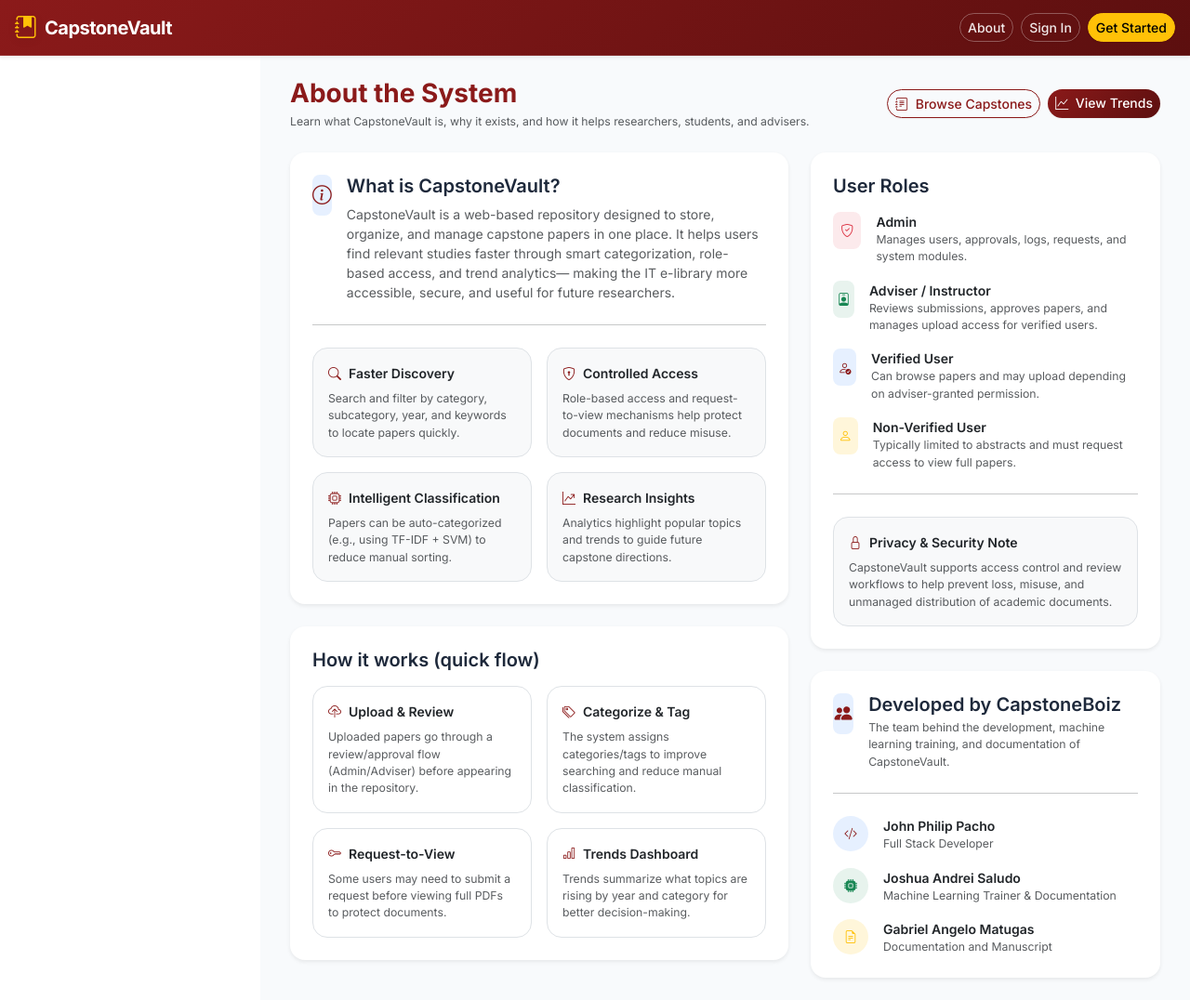
After one commit to WOKscript/CapstoneVault, a Django app: page /about/ in a window 1280 px wide. The commit adds this page. Shown: the whole page at 93% size. Run offline with Django 5.2, Linux system fonts and the light colour scheme.

Commit message:
final changes - no revision

```diff
--- /dev/null
+++ b/backend/core/templates/core/about_system.html
@@ -0,0 +1,283 @@
+{% extends "core/base.html" %}
+
+{% block title %}About the System - CapstoneVault{% endblock %}
+
+{% block content %}
+<div class="container-fluid px-0 px-md-2">
+  <div class="d-flex align-items-center justify-content-between flex-wrap gap-2 mb-4">
+    <div>
+      <h3 class="mb-1 fw-bold text-primary">About the System</h3>
+      <p class="text-muted small mb-0">
+        Learn what CapstoneVault is, why it exists, and how it helps researchers, students, and advisers.
+      </p>
+    </div>
+
+    <div class="d-flex gap-2">
+      <a href="{% url 'capstones_main' %}" class="btn btn-outline-primary btn-sm rounded-pill">
+        <i class="bi bi-journal-text me-1"></i> Browse Capstones
+      </a>
+      <a href="{% url 'trends_dashboard' %}" class="btn btn-primary btn-sm rounded-pill">
+        <i class="bi bi-graph-up me-1"></i> View Trends
+      </a>
+    </div>
+  </div>
+
+  <div class="row g-4">
+    <!-- Overview -->
+    <div class="col-lg-7">
+      <div class="card border-0 shadow-sm rounded-4 overflow-hidden">
+        <div class="card-body p-4">
+          <div class="d-flex align-items-start gap-3">
+            <div class="rounded-3 d-flex align-items-center justify-content-center"
+                 style="width:44px;height:44px;background:rgba(13,110,253,.10);">
+              <i class="bi bi-info-circle text-primary" style="font-size: 1.3rem;"></i>
+            </div>
+            <div class="flex-grow-1">
+              <h5 class="fw-semibold mb-2">What is CapstoneVault?</h5>
+              <p class="text-muted mb-0">
+                CapstoneVault is a web-based repository designed to store, organize, and manage capstone papers in one place.
+                It helps users find relevant studies faster through smart categorization, role-based access, and trend analytics—
+                making the IT e-library more accessible, secure, and useful for future researchers.
+              </p>
+            </div>
+          </div>
+
+          <hr class="my-4">
+
+          <div class="row g-3">
+            <div class="col-md-6">
+              <div class="p-3 rounded-4 border bg-light">
+                <div class="d-flex align-items-center gap-2 mb-2">
+                  <i class="bi bi-search text-primary"></i>
+                  <span class="fw-semibold">Faster Discovery</span>
+                </div>
+                <p class="text-muted small mb-0">
+                  Search and filter by category, subcategory, year, and keywords to locate papers quickly.
+                </p>
+              </div>
+            </div>
+
+            <div class="col-md-6">
+              <div class="p-3 rounded-4 border bg-light">
+                <div class="d-flex align-items-center gap-2 mb-2">
+                  <i class="bi bi-shield-lock text-primary"></i>
+                  <span class="fw-semibold">Controlled Access</span>
+                </div>
+                <p class="text-muted small mb-0">
+                  Role-based access and request-to-view mechanisms help protect documents and reduce misuse.
+                </p>
+              </div>
+            </div>
+
+            <div class="col-md-6">
+              <div class="p-3 rounded-4 border bg-light">
+                <div class="d-flex align-items-center gap-2 mb-2">
+                  <i class="bi bi-cpu text-primary"></i>
+                  <span class="fw-semibold">Intelligent Classification</span>
+                </div>
+                <p class="text-muted small mb-0">
+                  Papers can be auto-categorized (e.g., using TF-IDF + SVM) to reduce manual sorting.
+                </p>
+              </div>
+            </div>
+
+            <div class="col-md-6">
+              <div class="p-3 rounded-4 border bg-light">
+                <div class="d-flex align-items-center gap-2 mb-2">
+                  <i class="bi bi-graph-up-arrow text-primary"></i>
+                  <span class="fw-semibold">Research Insights</span>
+                </div>
+                <p class="text-muted small mb-0">
+                  Analytics highlight popular topics and trends to guide future capstone directions.
+                </p>
+              </div>
+            </div>
+          </div>
+        </div>
+      </div>
+
+      <!-- How it Works -->
+      <div class="card border-0 shadow-sm rounded-4 mt-4">
+        <div class="card-body p-4">
+          <h5 class="fw-semibold mb-3">How it works (quick flow)</h5>
+          <div class="row g-3">
+            <div class="col-md-6">
+              <div class="p-3 rounded-4 border">
+                <div class="d-flex align-items-center gap-2 mb-2">
+                  <i class="bi bi-cloud-upload text-primary"></i>
+                  <span class="fw-semibold">Upload & Review</span>
+                </div>
+                <p class="text-muted small mb-0">
+                  Uploaded papers go through a review/approval flow (Admin/Adviser) before appearing in the repository.
+                </p>
+              </div>
+            </div>
+            <div class="col-md-6">
+              <div class="p-3 rounded-4 border">
+                <div class="d-flex align-items-center gap-2 mb-2">
+                  <i class="bi bi-tags text-primary"></i>
+                  <span class="fw-semibold">Categorize & Tag</span>
+                </div>
+                <p class="text-muted small mb-0">
+                  The system assigns categories/tags to improve searching and reduce manual classification.
+                </p>
+              </div>
+            </div>
+            <div class="col-md-6">
+              <div class="p-3 rounded-4 border">
+                <div class="d-flex align-items-center gap-2 mb-2">
+                  <i class="bi bi-key text-primary"></i>
+                  <span class="fw-semibold">Request-to-View</span>
+                </div>
+                <p class="text-muted small mb-0">
+                  Some users may need to submit a request before viewing full PDFs to protect documents.
+                </p>
+              </div>
+            </div>
+            <div class="col-md-6">
+              <div class="p-3 rounded-4 border">
+                <div class="d-flex align-items-center gap-2 mb-2">
+                  <i class="bi bi-bar-chart text-primary"></i>
+                  <span class="fw-semibold">Trends Dashboard</span>
+                </div>
+                <p class="text-muted small mb-0">
+                  Trends summarize what topics are rising by year and category for better decision-making.
+                </p>
+              </div>
+            </div>
+          </div>
+        </div>
+      </div>
+    </div>
+
+    <!-- Roles + Team -->
+    <div class="col-lg-5">
+      <!-- Roles -->
+      <div class="card border-0 shadow-sm rounded-4">
+        <div class="card-body p-4">
+          <h5 class="fw-semibold mb-3">User Roles</h5>
+
+          <div class="d-flex align-items-start gap-3 mb-3">
+            <div class="rounded-3 d-flex align-items-center justify-content-center"
+                 style="width:40px;height:40px;background:rgba(220,53,69,.10);">
+              <i class="bi bi-shield-check text-danger"></i>
+            </div>
+            <div>
+              <div class="fw-semibold">Admin</div>
+              <div class="text-muted small">
+                Manages users, approvals, logs, requests, and system modules.
+              </div>
+            </div>
+          </div>
+
+          <div class="d-flex align-items-start gap-3 mb-3">
+            <div class="rounded-3 d-flex align-items-center justify-content-center"
+                 style="width:40px;height:40px;background:rgba(25,135,84,.10);">
+              <i class="bi bi-person-badge text-success"></i>
+            </div>
+            <div>
+              <div class="fw-semibold">Adviser / Instructor</div>
+              <div class="text-muted small">
+                Reviews submissions, approves papers, and manages upload access for verified users.
+              </div>
+            </div>
+          </div>
+
+          <div class="d-flex align-items-start gap-3 mb-3">
+            <div class="rounded-3 d-flex align-items-center justify-content-center"
+                 style="width:40px;height:40px;background:rgba(13,110,253,.10);">
+              <i class="bi bi-person-check text-primary"></i>
+            </div>
+            <div>
+              <div class="fw-semibold">Verified User</div>
+              <div class="text-muted small">
+                Can browse papers and may upload depending on adviser-granted permission.
+              </div>
+            </div>
+          </div>
+
+          <div class="d-flex align-items-start gap-3">
+            <div class="rounded-3 d-flex align-items-center justify-content-center"
+                 style="width:40px;height:40px;background:rgba(255,193,7,.15);">
+              <i class="bi bi-person text-warning"></i>
+            </div>
+            <div>
+              <div class="fw-semibold">Non-Verified User</div>
+              <div class="text-muted small">
+                Typically limited to abstracts and must request access to view full papers.
+              </div>
+            </div>
+          </div>
+
+          <hr class="my-4">
+
+          <div class="p-3 rounded-4 border bg-light">
+            <div class="d-flex align-items-center gap-2 mb-2">
+              <i class="bi bi-lock text-primary"></i>
+              <span class="fw-semibold">Privacy & Security Note</span>
+            </div>
+            <p class="text-muted small mb-0">
+              CapstoneVault supports access control and review workflows to help prevent loss, misuse,
+              and unmanaged distribution of academic documents.
+            </p>
+          </div>
+        </div>
+      </div>
+
+      <!-- ✅ Developed By -->
+      <div class="card border-0 shadow-sm rounded-4 mt-4">
+        <div class="card-body p-4">
+          <div class="d-flex align-items-start gap-3">
+            <div class="rounded-3 d-flex align-items-center justify-content-center"
+                 style="width:44px;height:44px;background:rgba(13,110,253,.10);">
+              <i class="bi bi-people-fill text-primary" style="font-size: 1.2rem;"></i>
+            </div>
+            <div class="flex-grow-1">
+              <h5 class="fw-semibold mb-1">Developed by CapstoneBoiz</h5>
+              <p class="text-muted small mb-0">
+                The team behind the development, machine learning training, and documentation of CapstoneVault.
+              </p>
+            </div>
+          </div>
+
+          <hr class="my-4">
+
+          <div class="d-flex align-items-start gap-3 mb-3">
+            <div class="rounded-circle d-flex align-items-center justify-content-center"
+                 style="width:38px;height:38px;background:rgba(13,110,253,.10);">
+              <i class="bi bi-code-slash text-primary"></i>
+            </div>
+            <div>
+              <div class="fw-semibold">John Philip Pacho</div>
+              <div class="text-muted small">Full Stack Developer</div>
+            </div>
+          </div>
+
+          <div class="d-flex align-items-start gap-3 mb-3">
+            <div class="rounded-circle d-flex align-items-center justify-content-center"
+                 style="width:38px;height:38px;background:rgba(25,135,84,.10);">
+              <i class="bi bi-cpu-fill text-success"></i>
+            </div>
+            <div>
+              <div class="fw-semibold">Joshua Andrei Saludo</div>
+              <div class="text-muted small">Machine Learning Trainer & Documentation</div>
+            </div>
+          </div>
+
+          <div class="d-flex align-items-start gap-3">
+            <div class="rounded-circle d-flex align-items-center justify-content-center"
+                 style="width:38px;height:38px;background:rgba(255,193,7,.15);">
+              <i class="bi bi-file-earmark-text text-warning"></i>
+            </div>
+            <div>
+              <div class="fw-semibold">Gabriel Angelo Matugas</div>
+              <div class="text-muted small">Documentation and Manuscript</div>
+            </div>
+          </div>
+        </div>
+      </div>
+
+    </div>
+  </div>
+</div>
+{% endblock %}
--- a/backend/core/templates/core/base.html
+++ b/backend/core/templates/core/base.html
@@ -72,24 +72,44 @@
             </div>
             <span class="d-none d-sm-inline">{{ user.first_name|default:user.username }}</span>
           </button>
+
           <ul class="dropdown-menu dropdown-menu-end shadow border-0 rounded-3 mt-2">
             <li><h6 class="dropdown-header">{{ user.email }}</h6></li>
             <li><span class="dropdown-item-text small text-muted">Role: {{ user.userprofile.role|title }}</span></li>
             <li><hr class="dropdown-divider"></li>
+
             <li>
               <a class="dropdown-item" href="{% url 'profile_settings' %}">
                 <i class="bi bi-person me-2"></i>Profile Settings
               </a>
             </li>
-            <li><a class="dropdown-item" href="{% url 'preferences' %}"><i class="bi bi-gear me-2"></i>Preferences</a></li>
-            <li><a class="dropdown-item" href="{% url 'help_support' %}"><i class="bi bi-question-circle me-2"></i>Help & Support</a></li>
+
+            <!-- ✅ NEW: About the System -->
+            <li>
+              <a class="dropdown-item" href="{% url 'about_system' %}">
+                <i class="bi bi-info-circle me-2"></i>About the System
+              </a>
+            </li>
+
+            <li>
+              <a class="dropdown-item" href="{% url 'help_support' %}">
+                <i class="bi bi-question-circle me-2"></i>Help & Support
+              </a>
+            </li>
+
+            <!-- ❌ Removed: Preferences -->
+
             <li><hr class="dropdown-divider"></li>
-            <li><a class="dropdown-item text-danger" href="{% url 'logout' %}">
-              <i class="bi bi-box-arrow-right me-2"></i>Sign Out
-            </a></li>
+            <li>
+              <a class="dropdown-item text-danger" href="{% url 'logout' %}">
+                <i class="bi bi-box-arrow-right me-2"></i>Sign Out
+              </a>
+            </li>
           </ul>
         </div>
       {% else %}
+        <!-- Optional public About button -->
+        <a href="{% url 'about_system' %}" class="btn btn-outline-light btn-sm me-2 rounded-pill">About</a>
         <a href="{% url 'login' %}" class="btn btn-outline-light btn-sm me-2 rounded-pill">Sign In</a>
         <a href="{% url 'signup' %}" class="btn btn-warning btn-sm rounded-pill">Get Started</a>
       {% endif %}
@@ -137,7 +157,6 @@
             <span class="nav-text">User Management</span>
           </a>
 
-          <!-- ✅ Adviser Management (ADMIN) -->
           <a href="{% url 'adviser_management' %}"
              class="nav-link {% if request.resolver_match.url_name == 'adviser_management' or request.resolver_match.url_name == 'edit_adviser' %}active{% endif %}">
             <i class="bi bi-person-lines-fill nav-icon"></i>
@@ -162,7 +181,6 @@
             <span class="nav-text">Capstones</span>
           </a>
 
-          <!-- Admin can always upload -->
           <a href="{% url 'upload_capstone' %}"
              class="nav-link {% if request.resolver_match.url_name == 'upload_capstone' %}active{% endif %}">
             <i class="bi bi-cloud-upload nav-icon"></i>
@@ -189,7 +207,6 @@
             <i class="bi bi-journal-text nav-icon"></i>
             <span class="nav-text">Capstones</span>
           </a>
-          <!-- NOTE: Instructors CANNOT upload. No Upload PDF link here. -->
           <a href="{% url 'manage_upload_access' %}"
              class="nav-link {% if request.resolver_match.url_name == 'manage_upload_access' %}active{% endif %}">
             <i class="bi bi-person-check nav-icon"></i>
@@ -258,33 +275,12 @@
         </div>
       {% endif %}
     </nav>
-
-    <!-- Sidebar Footer -->
-    <div class="sidebar-footer mt-auto p-3 border-top bg-light">
-      <div class="d-flex align-items-center justify-content-between">
-        <div class="flex-grow-1">
-          <div class="d-flex align-items-center">
-            <i class="bi bi-shield-check text-success me-2"></i>
-            <small class="text-muted">System Status</small>
-          </div>
-          <div class="progress progress-sm mt-1">
-            <div class="progress-bar bg-success" style="width: 95%"></div>
-          </div>
-        </div>
-        <button class="btn btn-outline-secondary btn-sm rounded-pill ms-2" data-bs-toggle="tooltip" title="System Info">
-          <i class="bi bi-info-circle"></i>
-        </button>
-      </div>
-    </div>
   </aside>
   {% endif %}
 
   <!-- Page Content -->
   <div id="page-content-wrapper" class="flex-grow-1">
-    {# Breadcrumbs removed globally. Keep block for compat but render nothing. #}
     {% block breadcrumb %}{% endblock %}
-
-    {# Optional page header (use in child templates if needed) #}
     {% block page_header %}{% endblock %}
 
     <!-- Main Content Area -->
@@ -315,7 +311,6 @@
       <!-- Page Content -->
       {% block content %}
         {% if not user.is_authenticated %}
-        <!-- Welcome Page for Non-authenticated Users -->
         <div class="hero-section text-center py-5">
           <div class="container">
             <div class="row justify-content-center">
@@ -337,13 +332,12 @@
                   </a>
                 </div>
 
-                <!-- Features Grid -->
                 <div class="row g-4 mt-4">
                   <div class="col-md-4">
                     <div class="feature-card text-center p-4">
                       <i class="bi bi-search text-primary mb-3" style="font-size: 2rem;"></i>
                       <h5 class="fw-semibold">Discover Research</h5>
-                      <p class="text-muted small">Explore thousands of capstone projects across various disciplines</p>
+                      <p class="text-muted small">Explore capstone projects across various disciplines</p>
                     </div>
                   </div>
                   <div class="col-md-4">
@@ -371,16 +365,9 @@
   </div>
 </div>
 
-<!-- Mobile Sidebar Overlay -->
 {% if user.is_authenticated %}
 <div id="sidebar-overlay" class="sidebar-overlay"></div>
 {% endif %}
-
-<!-- Theme Toggle (Optional) -->
-<button id="themeToggle" class="btn btn-outline-secondary rounded-circle position-fixed bottom-0 end-0 m-3 d-none"
-        style="z-index: 1060;" data-bs-toggle="tooltip" title="Toggle theme">
-  <i class="bi bi-moon"></i>
-</button>
 
 {% endblock %}
 
@@ -388,8 +375,6 @@
 <script src="https://cdn.jsdelivr.net/npm/bootstrap@5.3.3/dist/js/bootstrap.bundle.min.js"></script>
 <script src="{% static 'js/dashboard.js' %}"></script>
 
-<!-- Child page extra scripts -->
 {% block scripts %}{% endblock %}
-
 </body>
 </html>
--- a/backend/core/urls.py
+++ b/backend/core/urls.py
@@ -22,7 +22,7 @@ urlpatterns = [
     path("users/<int:user_id>/toggle/", views.toggle_user_status, name="toggle_user_status"),
     path("users/<int:user_id>/reset-password/", views.reset_user_password, name="reset_user_password"),
 
-    # ✅ Adviser Management (Admin)
+    # Adviser Management (Admin)
     path("advisers/", views.adviser_management_view, name="adviser_management"),
     path("advisers/<int:adviser_id>/edit/", views.adviser_edit_view, name="edit_adviser"),
     path("advisers/<int:adviser_id>/delete/", views.adviser_delete_view, name="delete_adviser"),
@@ -88,4 +88,6 @@ urlpatterns = [
         auth_views.PasswordResetCompleteView.as_view(template_name="core/password_reset_complete.html"),
         name="password_reset_complete",
     ),
+
+    path("about/", views.about_system, name="about_system"),
 ]
--- a/backend/core/views.py
+++ b/backend/core/views.py
@@ -1737,3 +1737,8 @@ def help_support_view(request):
         },
     ]
     return render(request, "core/help_support.html", {"form": form, "faqs": faqs})
+
+
+# ── about system ─────────────────────────────────────────────────────────
+def about_system(request):
+    return render(request, "core/about_system.html")
```
